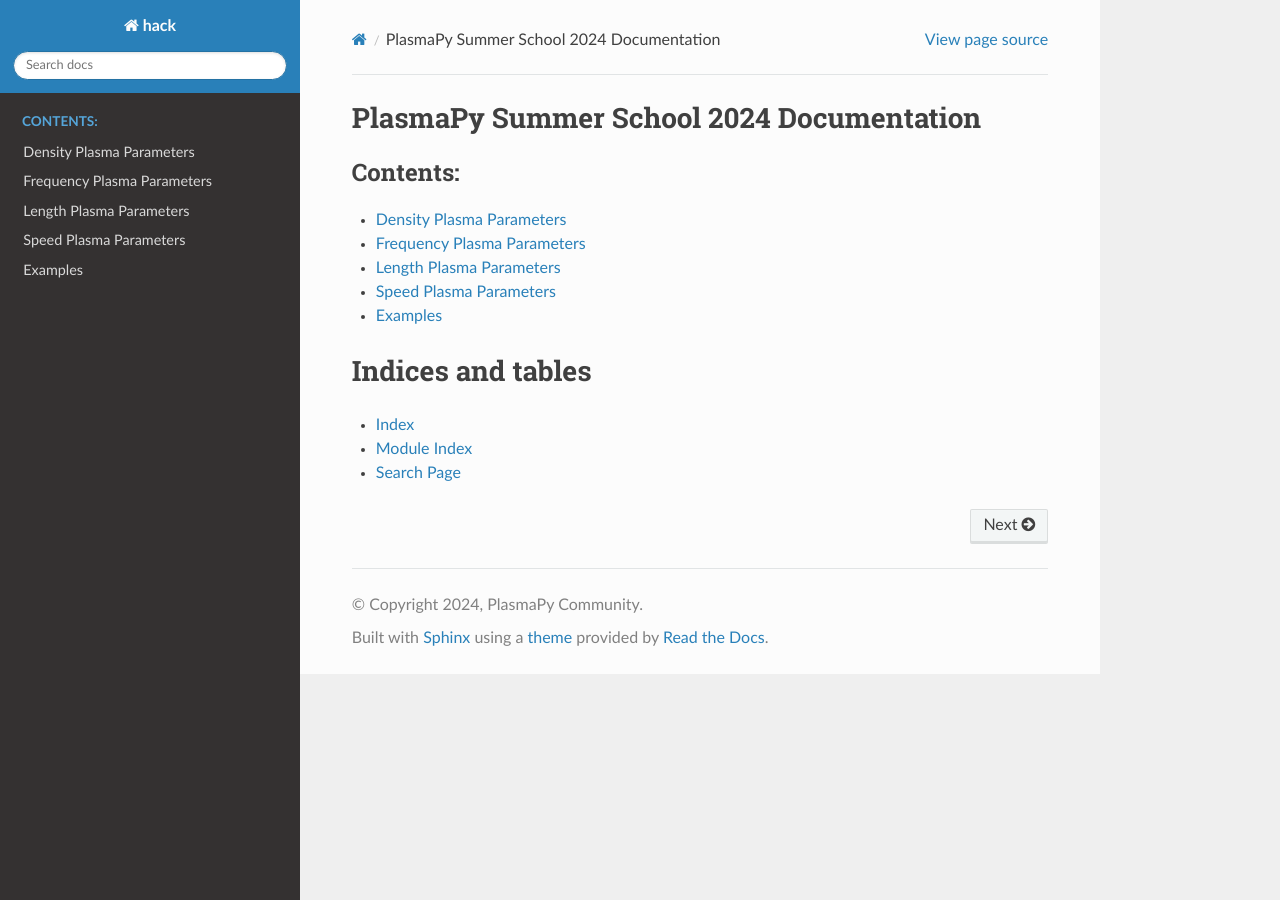
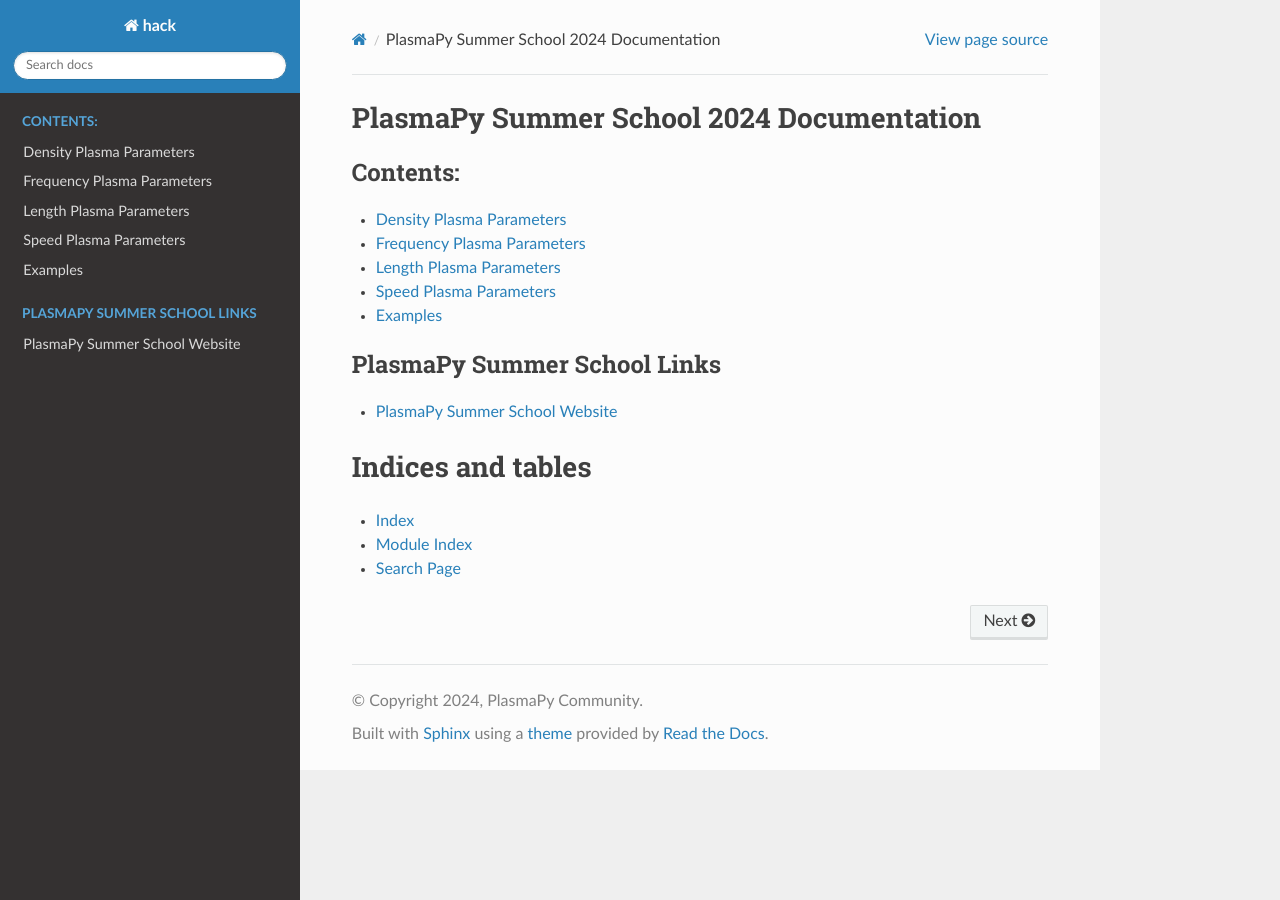
Before and after one commit to PlasmaPy/plasmapy-summer-school, a Sphinx documentation site: the page built from docs/source/index.rst, in a window 1280 px wide. Built offline with Sphinx 7.4.7 and the Read the Docs theme 2.0.0, drawn with Linux system fonts in a browser that asks for light colours.

Commit message:
Add Doc Link To PlasmaPy Summer School Site

```diff
--- a/docs/source/index.rst
+++ b/docs/source/index.rst
@@ -11,6 +11,12 @@
    speeds
    examples
 
+.. toctree::
+   :maxdepth: 1
+   :caption: PlasmaPy Summer School Links
+
+   PlasmaPy Summer School Website <https://www.plasmapy.org/meetings/summer-school-2024>
+
 Indices and tables
 ==================
 
```
